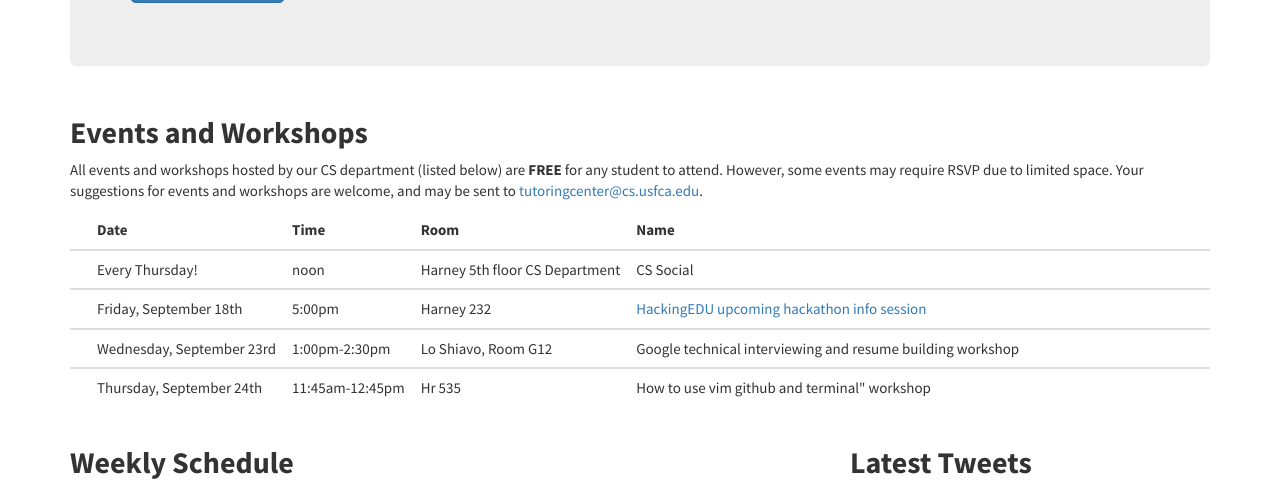
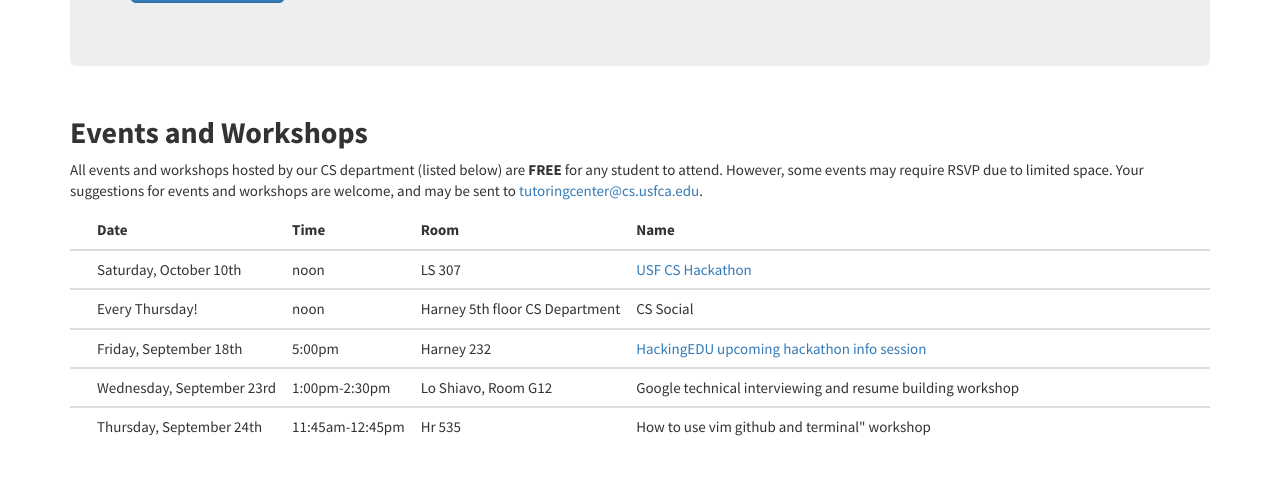
Before and after one commit to CSTutors/CSTutors.github.io, a Jekyll site: the page built from index.html, in a window 1280 px wide and 900 px high, scrolled down 397 px, cut to the strip 0-485 px from the top of the window. Built offline with Jekyll 4.4.1, drawn with Linux system fonts in a browser that asks for light colours; nearby versions of some CDN libraries; comment, search, counter and statistics services are not loaded.

Commit message:
update usf hackathon

```diff
--- a/index.html
+++ b/index.html
@@ -40,6 +40,15 @@
                     <th width="100%">Name</th>
                 </tr>
             </thead>
+            <tbody>
+                <tr>
+                    <th>&nbsp;</th>
+                    <td nowrap>Saturday, October 10th</td>
+                    <td nowrap>noon</td>
+                    <td nowrap>LS 307</td>
+                    <td><a href="http://goo.gl/forms/nrmfYMoi3r">USF CS Hackathon</a></td>
+                </tr>
+            </tbody>
             <tbody>
                 <tr>
                     <th>&nbsp;</th>
```
